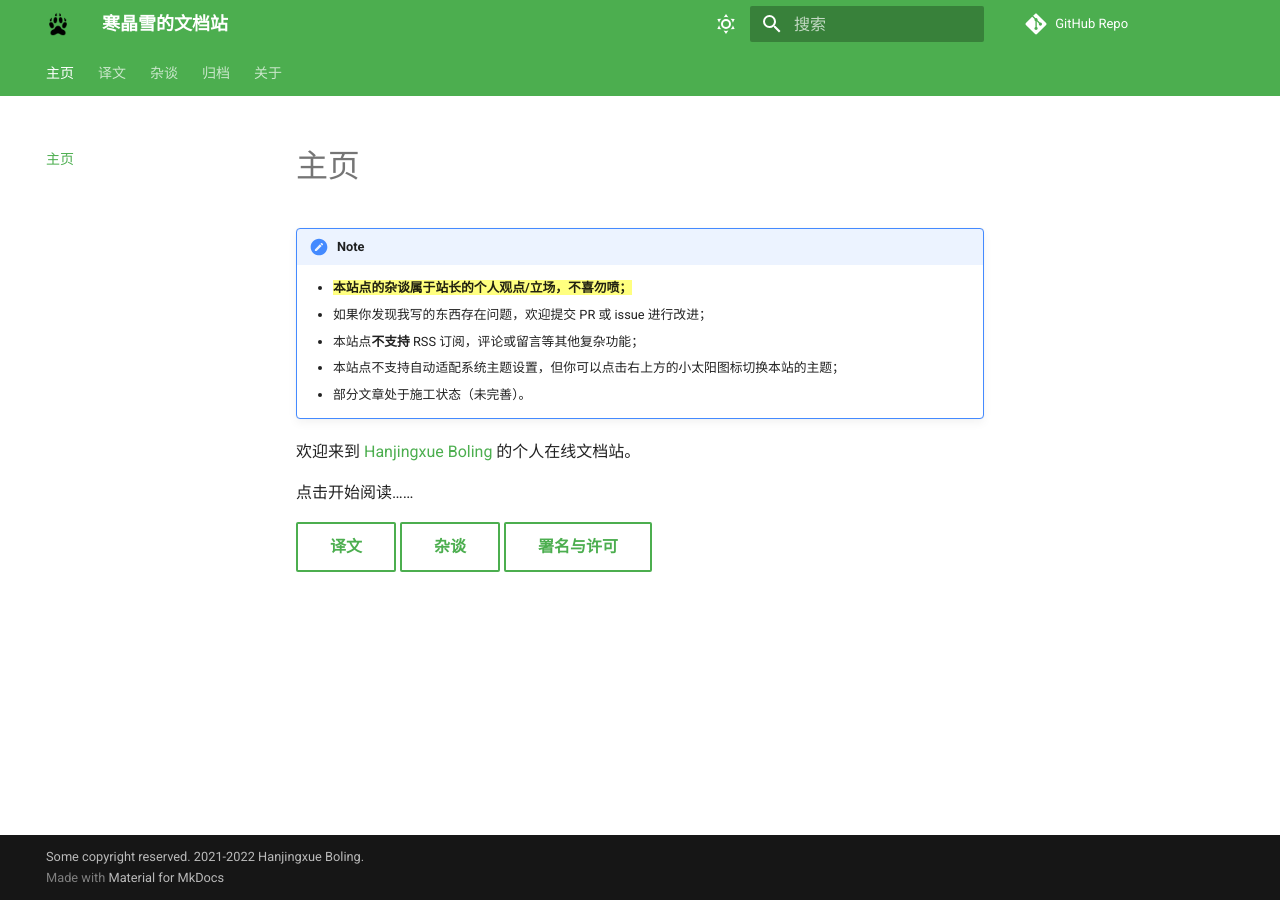
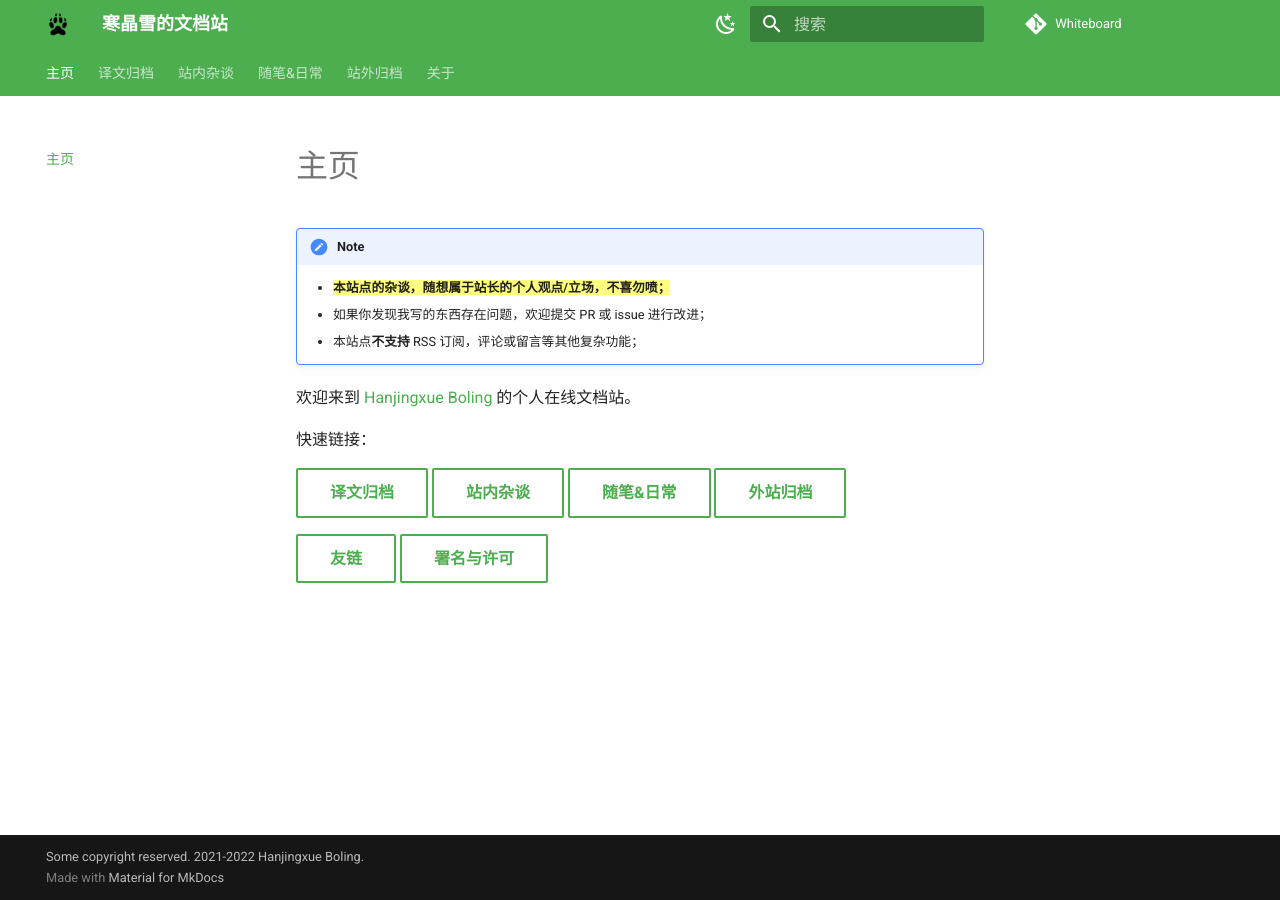
Before and after one commit to Hanjingxue-Boling/Whiteboard, an MkDocs documentation site: the page built from docs/index.md, in a window 1280 px wide. Built offline with MkDocs 1.6.1 and Material for MkDocs 9.7.7, drawn with Linux system fonts in a browser that asks for light colours; comment, search, counter and statistics services are not loaded.

Commit message:
完成主题的自动切换

```diff
--- a/docs/index.md
+++ b/docs/index.md
@@ -1,14 +1,16 @@
 !!! note
-    - ==**本站点的杂谈属于站长的个人观点/立场，不喜勿喷；**==
+    - ==**本站点的杂谈，随想属于站长的个人观点/立场，不喜勿喷；**==
     - 如果你发现我写的东西存在问题，欢迎提交 PR 或 issue 进行改进；
     - 本站点**不支持** RSS 订阅，评论或留言等其他复杂功能；
-    - 本站点不支持自动适配系统主题设置，但你可以点击右上方的小太阳图标切换本站的主题；
-    - 部分文章处于施工状态（未完善）。
 
 欢迎来到 [Hanjingxue Boling](./about/about-me.md) 的个人在线文档站。
 
-点击开始阅读……
+快速链接：
 
-[译文](./translation/about.md){ .md-button }
-[杂谈](./essay/about.md){ .md-button }
+[译文归档](./translation/about.md){ .md-button }
+[站内杂谈](./essay/about.md){ .md-button }
+[随笔&日常](./essay/main/about.md){ .md-button }
+[外站归档](./archives/about.md){ .md-button }
+
+[友链](./about/friends.md){ .md-button }
 [署名与许可](./about/license.md){ .md-button }
--- a/mkdocs.yml
+++ b/mkdocs.yml
@@ -3,27 +3,32 @@
 site_description: Hanjingxue 的个人在线文档站。
 site_author: Hanjingxue Boling
 
-repo_name: GitHub Repo
+repo_name: Whiteboard
 repo_url: https://github.com/Hanjingxue-Boling/Whiteboard  #仓库链接
 edit_uri: ""
+
+theme:
+
 
 theme:
     name: material
     language: zh
     highlightjs: true
-    palette: #切换日夜间模式
-      - scheme: default
+    palette:
+      - media: "(prefers-color-scheme: light)"
+        scheme: default
         primary: green
         accent: light blue
         toggle:
-          icon: material/weather-sunny
-          name: 切换到日间模式
-      - scheme: slate
+          icon: material/weather-night
+          name: 切换到深色模式
+      - media: "(prefers-color-scheme: dark)"
+        scheme: slate
         primary: blue
         accent: light green
         toggle:
-          icon: material/weather-night
-          name: 切换至夜间模式
+          icon: material/weather-sunny
+          name: 切换到浅色模式
     features:
       - navigation.tabs
       - content.tabs.link #启用内容页
@@ -31,7 +36,7 @@
 
 nav:
     - 主页: index.md
-    - 译文:
+    - 译文归档:
       - translation/about.md
       - 新闻归档:
         - translation/archives/about.md
@@ -98,7 +103,7 @@
         - translation/fedora36-released.md
         - translation/2022-05-17-theevilskeleton.md
         - translation/blender-events-in-2022.md
-    - 杂谈:
+    - 站内杂谈:
       - essay/about.md
       - Linux 备忘录:
         - essay/memo/opensuse.md
@@ -107,7 +112,7 @@
         - essay/memo/alias-tips.md
         - essay/memo/opencc.md
         - essay/memo/Tachidesk-quick-setup.md
-      - 其他杂谈:
+      - 其他:
         - essay/others/2021-08.md
         - essay/others/anime-recommad.md
         - essay/others/adjust-win11-for-popurse.md
@@ -118,26 +123,28 @@
           - essay/others/contribute/about.md
           - essay/others/contribute/base-01.md
           - essay/others/contribute/base-02.md
-      - 随笔:
-        - essay/main/2022-02-12.md
-        - essay/main/2022-03-05.md
-        - essay/main/2022-03-30.md
-        - essay/main/2022-04-01.md
-        - essay/main/2022-04-09.md
-        - essay/main/2022-04-11.md
-        - essay/main/2022-04-12.md
-        - essay/main/2022-04-13.md
-        - essay/main/2022-04-14.md
-        - essay/main/2022-04-21.md
-        - essay/main/2022-04-26.md
-        - essay/main/2022-05-03.md
-        - essay/main/2022-05-05.md
-        - essay/main/2022-05-10.md
-        - essay/main/2022-05-16.md
-        - essay/main/2022-05-19.md
-        - essay/main/2022-05-21.md
-        - essay/main/2022-05-22.md
-    - 归档:
+    - 随笔&日常:
+      - essay/main/about.md
+      - essay/main/2022-02-12.md
+      - essay/main/2022-03-05.md
+      - essay/main/2022-03-30.md
+      - essay/main/2022-04-01.md
+      - essay/main/2022-04-09.md
+      - essay/main/2022-04-11.md
+      - essay/main/2022-04-12.md
+      - essay/main/2022-04-13.md
+      - essay/main/2022-04-14.md
+      - essay/main/2022-04-21.md
+      - essay/main/2022-04-26.md
+      - essay/main/2022-05-03.md
+      - essay/main/2022-05-05.md
+      - essay/main/2022-05-10.md
+      - essay/main/2022-05-16.md
+      - essay/main/2022-05-19.md
+      - essay/main/2022-05-21.md
+      - essay/main/2022-05-22.md
+      - essay/main/2022-05-27.md
+    - 站外归档:
       - archives/about.md
       - archives/goodies.md
       - archives/index.md
```
Also changed, not shown: docs/about/friends.md (+1 -2 lines), docs/essay/main/2022-05-27.md (added, +53 -0 lines), docs/essay/main/about.md (added, +3 -0 lines), docs/essay/main/images/Screenshot_20220526_194707.png (added), docs/essay/main/images/gezi-01.jpg (added).
